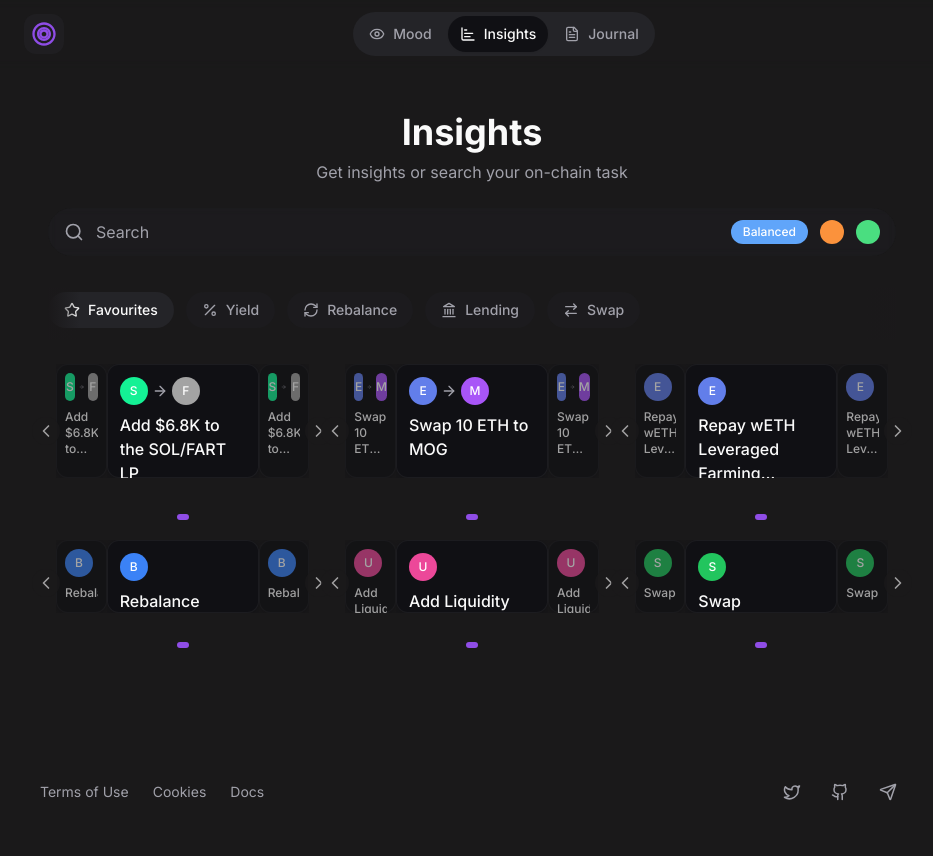
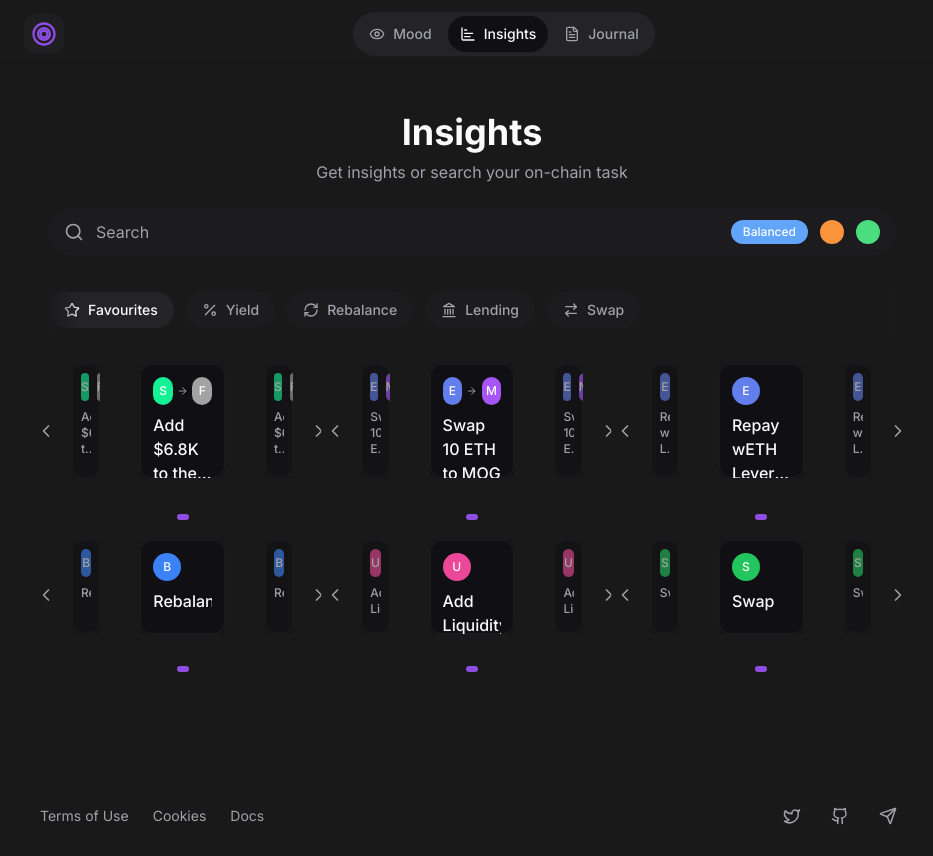
Before and after one commit to triple-S-Ventures/nuvolari, a React (Vite) app: page /insights in a window 1280 px wide. Shown: the whole page, without its empty margins (168-1101 px from the left). Before the commit the page ends 832 px from the top, so only its background shows below. Built offline with nearby package versions, Linux system fonts and the light colour scheme.

Commit message:
Increase carousel card spacing
Increased the spacing between the cards in the carousel.

```diff
--- a/src/components/InsightCard.tsx
+++ b/src/components/InsightCard.tsx
@@ -115,7 +115,7 @@ const InsightsCarousel = ({
               className={cn(
                 "h-full overflow-hidden transition-all duration-300 transform",
                 position === 'center' ? "w-[60%] z-10 scale-100" : "w-[20%] z-0 opacity-60",
-                position === 'left' ? "-mr-2" : position === 'right' ? "-ml-2" : "mx-2"
+                position === 'left' ? "-mr-4 mx-4" : position === 'right' ? "-ml-4 mx-4" : "mx-6"
               )}
             >
               <div className={cn(
```
